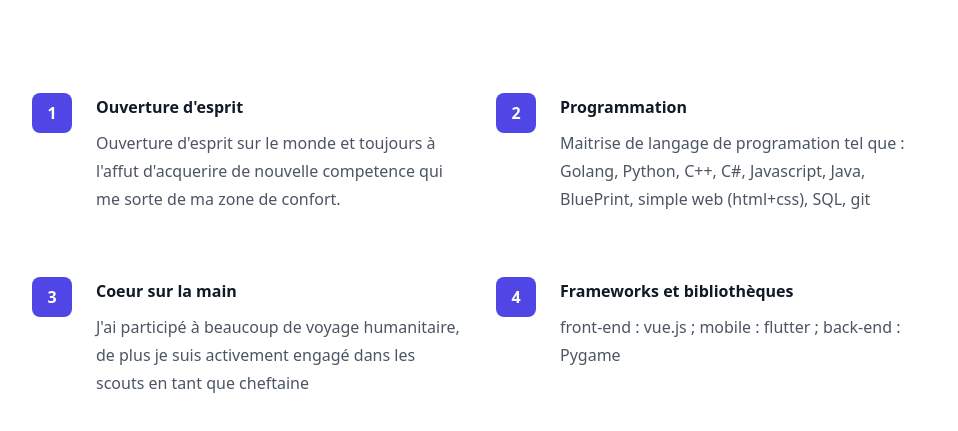
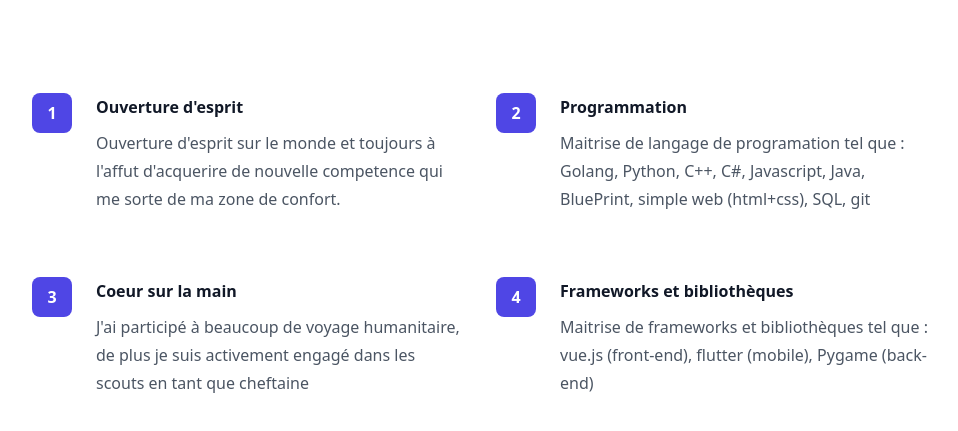
Before and after one commit to Talienhyung/About, a plain HTML site: page index.html in a window 1280 px wide. Shown: the part 447-878 px from the top of the page, without its empty margins (160-1118 px from the left). Drawn offline with nearby package versions, Linux system fonts and the light colour scheme.

Commit message:
add skill

```diff
--- a/index.html
+++ b/index.html
@@ -59,7 +59,7 @@
               </div>
               Frameworks et bibliothèques
             </dt>
-            <dd class="mt-2 text-base leading-7 text-gray-600">front-end : vue.js ; mobile : flutter ; back-end : Pygame</dd>
+            <dd class="mt-2 text-base leading-7 text-gray-600">Maitrise de frameworks et bibliothèques tel que : vue.js (front-end), flutter (mobile), Pygame (back-end)</dd>
           </div>
     </div>
   </div>
```
